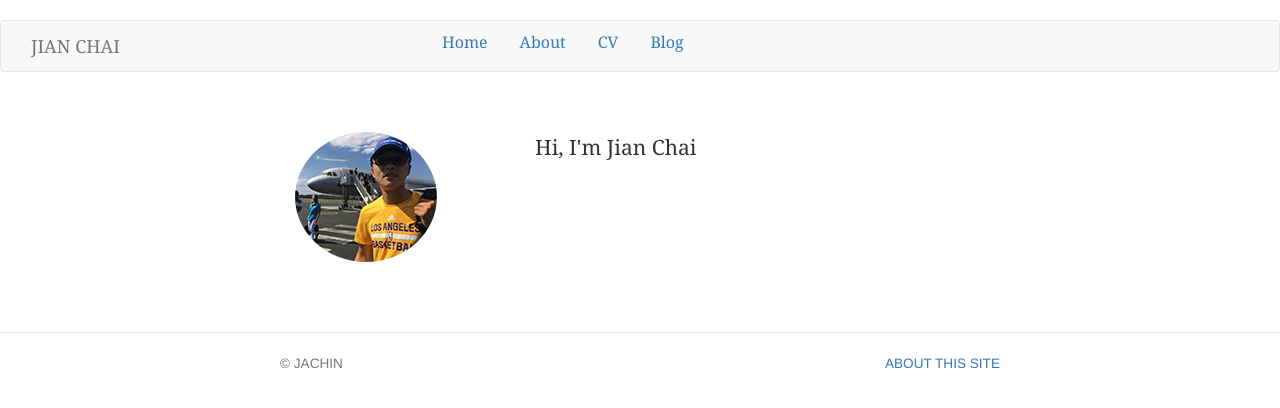
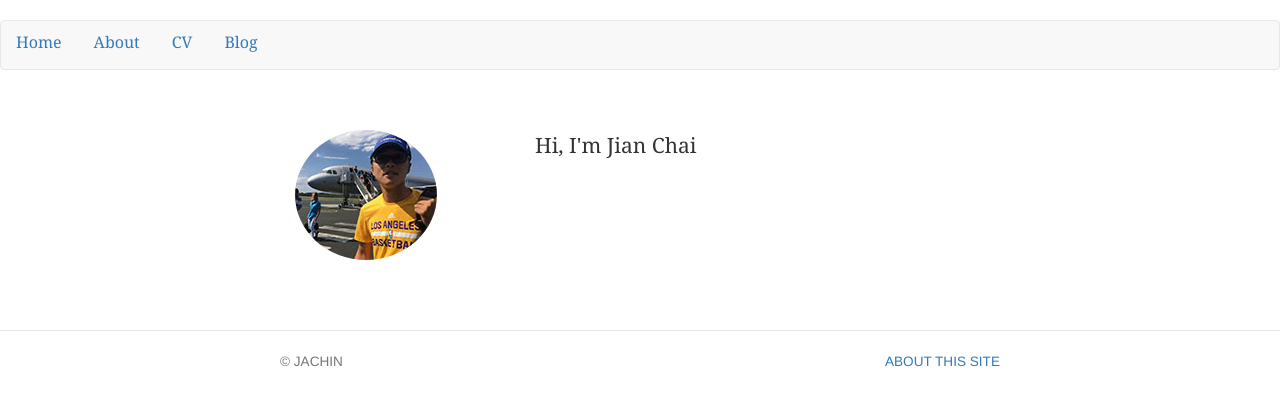
Before and after one commit to jachinchai/jachinchai.github.io, a Jekyll site: the page built from index.html, in a window 1280 px wide. Shown: the top 408 px of the page. Built offline with Jekyll 4.4.1, drawn with Linux system fonts in a browser that asks for light colours; nearby versions of some CDN libraries.

Commit message:
Update default.html

```diff
--- a/_layouts/default.html
+++ b/_layouts/default.html
@@ -12,9 +12,7 @@
 		</head>
 		<body>
 			<nav role="navigation" class="navbar navbar-default">
-				<div class="navbar-header col-sm-4">
-      					<a class="navbar-brand" href="#">JIAN CHAI</a>
-    				</div>
+
 				<ul class="nav nav-pills">
 	        			<li><a href="/">Home</a></li>
 		        		<li><a href="/about">About</a></li>
```
